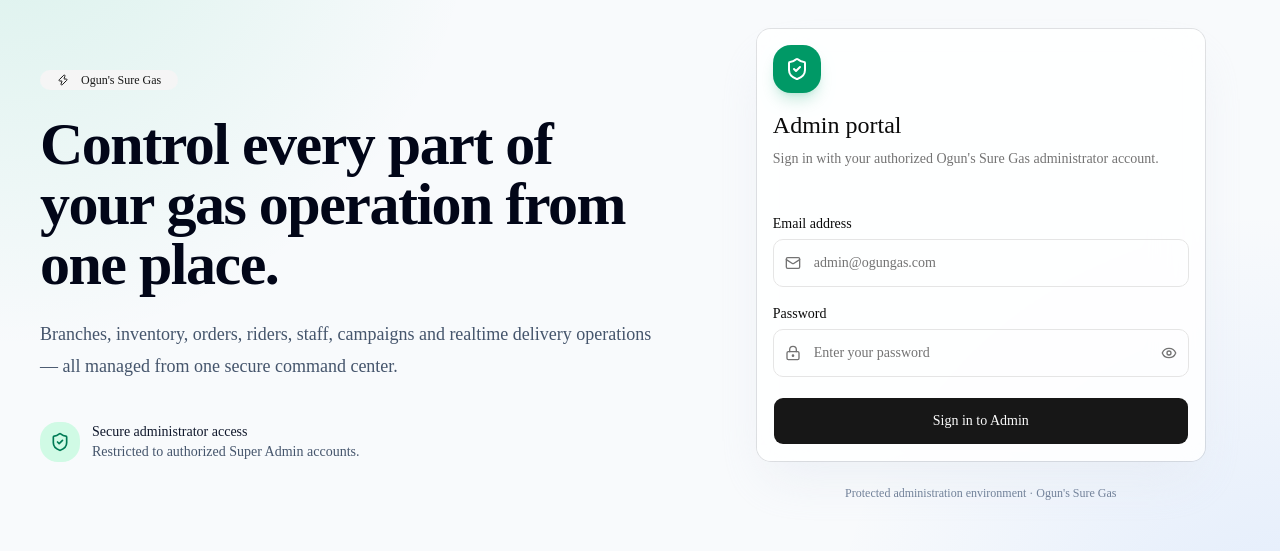
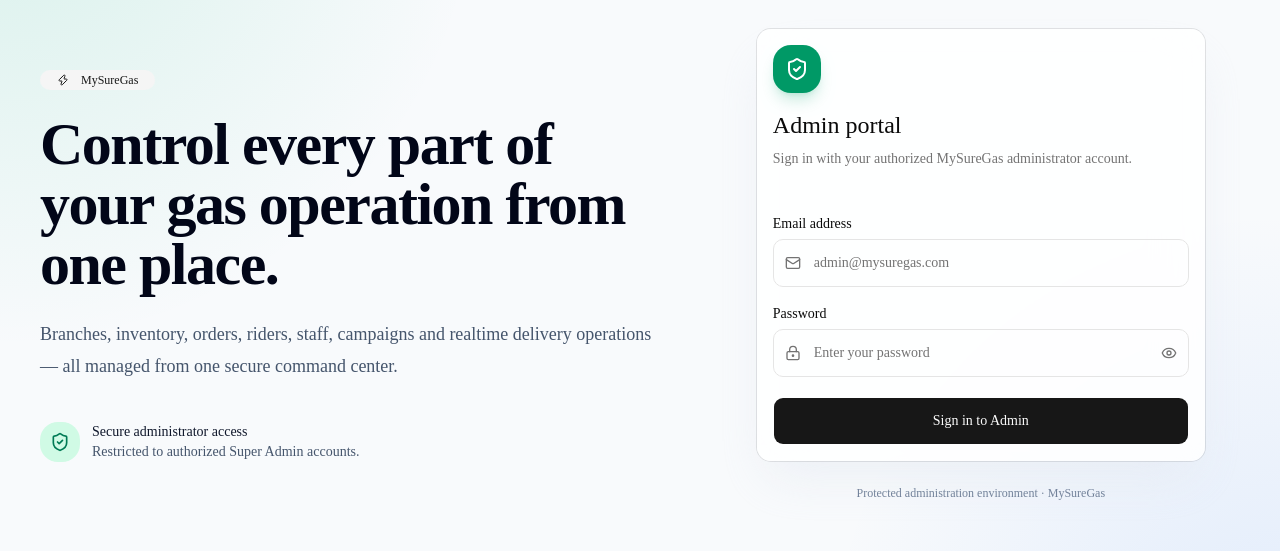
Before and after one commit to Defi-Lord/oguns-sure-gas-frontend, a Next.js app: page /admin/login in a window 1280 px wide. Shown: the part 135-686 px from the top of the page. Built offline with nearby package versions, Linux system fonts and the light colour scheme; no server answers.

Commit message:
feat: rebrand admin experience to MySureGas

```diff
--- a/app/(auth)/admin/login/page.tsx
+++ b/app/(auth)/admin/login/page.tsx
@@ -31,7 +31,7 @@ export default function AdminLoginPage() {
             className="mb-6 rounded-full px-4 py-2"
           >
             <Zap className="mr-2 size-4" />
-            Ogun&apos;s Sure Gas
+            MySureGas
           </Badge>
 
           <h1 className="max-w-3xl text-5xl font-semibold tracking-tight text-slate-950 xl:text-6xl">
@@ -75,7 +75,7 @@ export default function AdminLoginPage() {
               variant="secondary"
               className="rounded-full px-4 py-2"
             >
-              Ogun&apos;s Sure Gas
+              MySureGas
             </Badge>
           </div>
 
@@ -92,8 +92,7 @@ export default function AdminLoginPage() {
 
                 <CardDescription className="mt-2">
                   Sign in with your
-                  authorized Ogun&apos;s
-                  Sure Gas administrator
+                  authorized MySureGas administrator
                   account.
                 </CardDescription>
               </div>
@@ -106,8 +105,7 @@ export default function AdminLoginPage() {
 
           <p className="mt-6 text-center text-xs text-slate-500">
             Protected administration
-            environment · Ogun&apos;s
-            Sure Gas
+            environment · MySureGas
           </p>
         </section>
       </div>
--- a/app/layout.tsx
+++ b/app/layout.tsx
@@ -10,11 +10,11 @@ import {
 
 export const metadata: Metadata = {
   title: {
-    default: "Ogun's Sure Gas Admin",
-    template: "%s | Ogun's Sure Gas",
+    default: "MySureGas Admin",
+    template: "%s | MySureGas",
   },
   description:
-    "Ogun's Sure Gas administration and operations command center.",
+    "MySureGas administration and operations command center.",
 };
 
 export default function RootLayout({
--- a/components/admin/admin-sidebar.tsx
+++ b/components/admin/admin-sidebar.tsx
@@ -340,7 +340,7 @@ export function AdminSidebar({
               {!collapsed ? (
                 <div className="min-w-0">
                   <h1 className="truncate font-serif text-[18px] font-semibold text-white">
-                    Ogun&apos;s Sure Gas
+                    MySureGas
                   </h1>
 
                   <p className="mt-1 truncate text-[10px] text-emerald-100/55">
--- a/components/admin/branches/branches-page.tsx
+++ b/components/admin/branches/branches-page.tsx
@@ -495,8 +495,7 @@ function CreateBranchDialog({
           </DialogTitle>
 
           <DialogDescription>
-            Create a new Ogun&apos;s
-            Sure Gas operating
+            Create a new MySureGas operating
             location.
           </DialogDescription>
         </DialogHeader>
@@ -534,7 +533,7 @@ function CreateBranchDialog({
                       .value,
                   )
                 }
-                placeholder="Ogun Gas - Ota"
+                placeholder="MySureGas - Ota"
                 required
               />
             </div>
@@ -677,7 +676,7 @@ function CreateBranchDialog({
                       .value,
                   )
                 }
-                placeholder="branch@ogungas.com"
+                placeholder="branch@mysuregas.com"
               />
             </div>
 
@@ -808,7 +807,7 @@ function CreateBranchDialog({
                       .value,
                   )
                 }
-                placeholder="Ogun's Sure Gas"
+                placeholder="MySureGas"
               />
             </div>
           </div>
@@ -2144,8 +2143,7 @@ export function BranchesPage() {
               </h1>
 
               <p className="mt-4 max-w-2xl text-sm leading-6 text-slate-500">
-                Manage every Ogun&apos;s
-                Sure Gas operating
+                Manage every MySureGas operating
                 location, branch contact,
                 manager and settlement
                 profile from one place.
--- a/components/admin/dashboard-overview.tsx
+++ b/components/admin/dashboard-overview.tsx
@@ -494,7 +494,7 @@ export function DashboardOverview() {
             </p>
 
             <p className="mt-2 text-[11px] text-slate-400">
-              — Ogun&apos;s Sure Gas
+              — MySureGas
             </p>
           </div>
 
--- a/components/admin/orders-command-center.tsx
+++ b/components/admin/orders-command-center.tsx
@@ -470,7 +470,7 @@ function EmptyState({
       <p className="mt-2 max-w-md text-sm leading-6 text-slate-500 dark:text-slate-400">
         {filtered
           ? 'Nothing matches the current search and filters. Clear them to return to the complete operational feed.'
-          : 'Customer orders will appear here as soon as they begin flowing through the Ogun Gas platform.'}
+          : 'Customer orders will appear here as soon as they begin flowing through the MySureGas platform.'}
       </p>
 
       {filtered ? (
@@ -1593,7 +1593,7 @@ export function OrdersCommandCenter() {
               </h1>
 
               <p className="mt-3 max-w-2xl text-sm leading-6 text-slate-500 sm:text-[15px] dark:text-slate-400">
-                Monitor customer orders, payments, fulfilment branches and delivery progress across Ogun&apos;s Sure Gas.
+                Monitor customer orders, payments, fulfilment branches and delivery progress across MySureGas.
               </p>
             </div>
 
--- a/components/admin/products/products-page.tsx
+++ b/components/admin/products/products-page.tsx
@@ -2586,7 +2586,7 @@ export function ProductsPage() {
           description={
             selectedProduct
               ? 'Update product details, pricing, category or availability.'
-              : 'Add a new item to the Ogun’s Sure Gas master catalogue.'
+              : 'Add a new item to the MySureGas master catalogue.'
           }
           onClose={closeProductEditor}
         >
--- a/components/admin/reports/reports-page.tsx
+++ b/components/admin/reports/reports-page.tsx
@@ -1351,7 +1351,7 @@ export function ReportsPage() {
         url;
 
       anchor.download =
-        `oguns-sure-gas-${reportKind}-report-page-${page}-${todayInput()}.csv`;
+        `mysuregas-${reportKind}-report-page-${page}-${todayInput()}.csv`;
 
       document.body.appendChild(
         anchor,
--- a/components/admin/staff/staff-management-page.tsx
+++ b/components/admin/staff/staff-management-page.tsx
@@ -1110,7 +1110,7 @@ export function StaffManagementPage() {
                 approve accepted
                 invitations and control
                 workforce access across
-                Ogun&apos;s Sure Gas.
+                MySureGas.
               </p>
 
               {authUser && (
--- a/components/auth/login-form.tsx
+++ b/components/auth/login-form.tsx
@@ -205,7 +205,7 @@ export function LoginForm() {
             id="email"
             type="email"
             autoComplete="email"
-            placeholder="admin@ogungas.com"
+            placeholder="admin@mysuregas.com"
             value={email}
             onChange={(event) =>
               setEmail(
```
